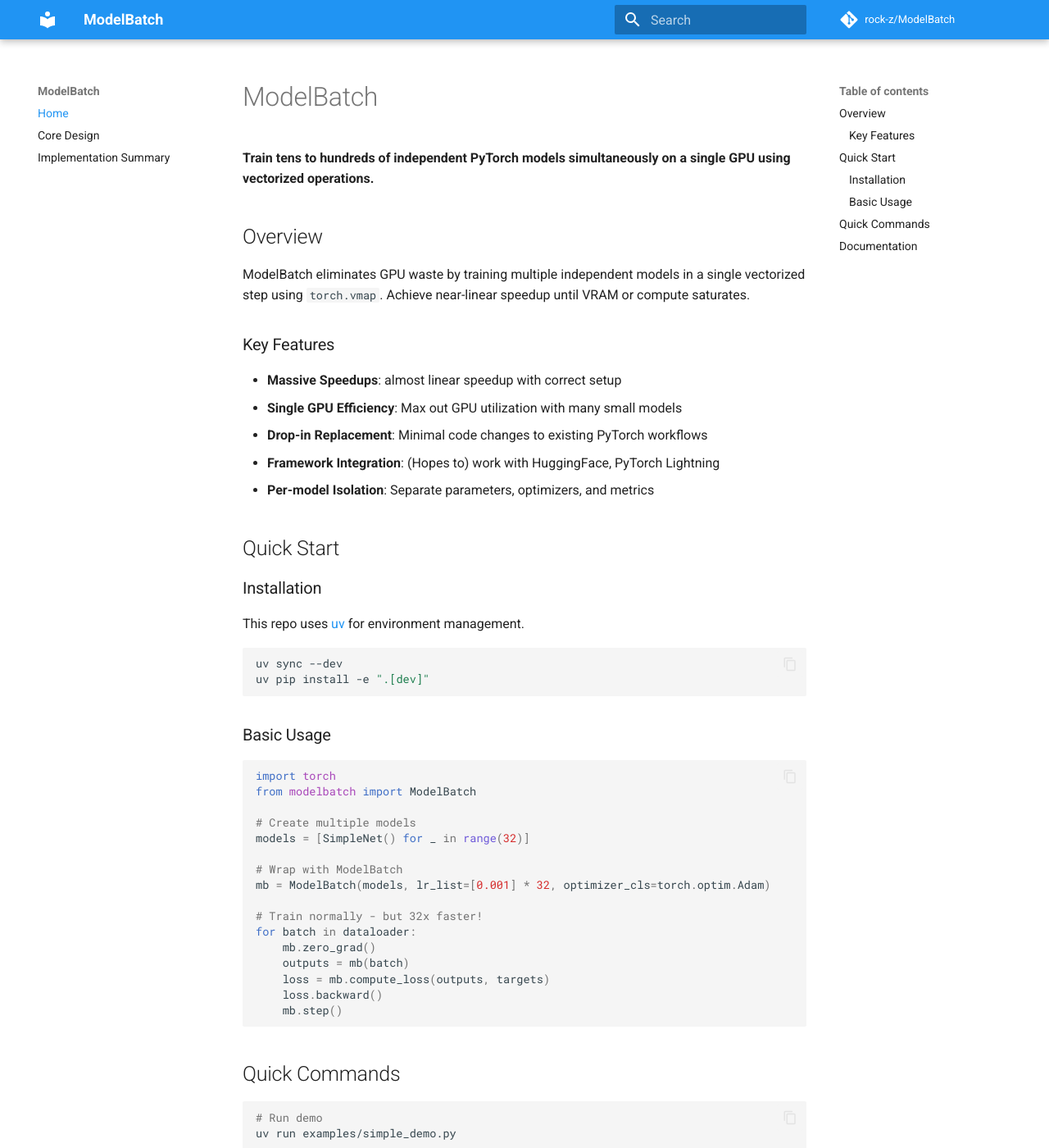
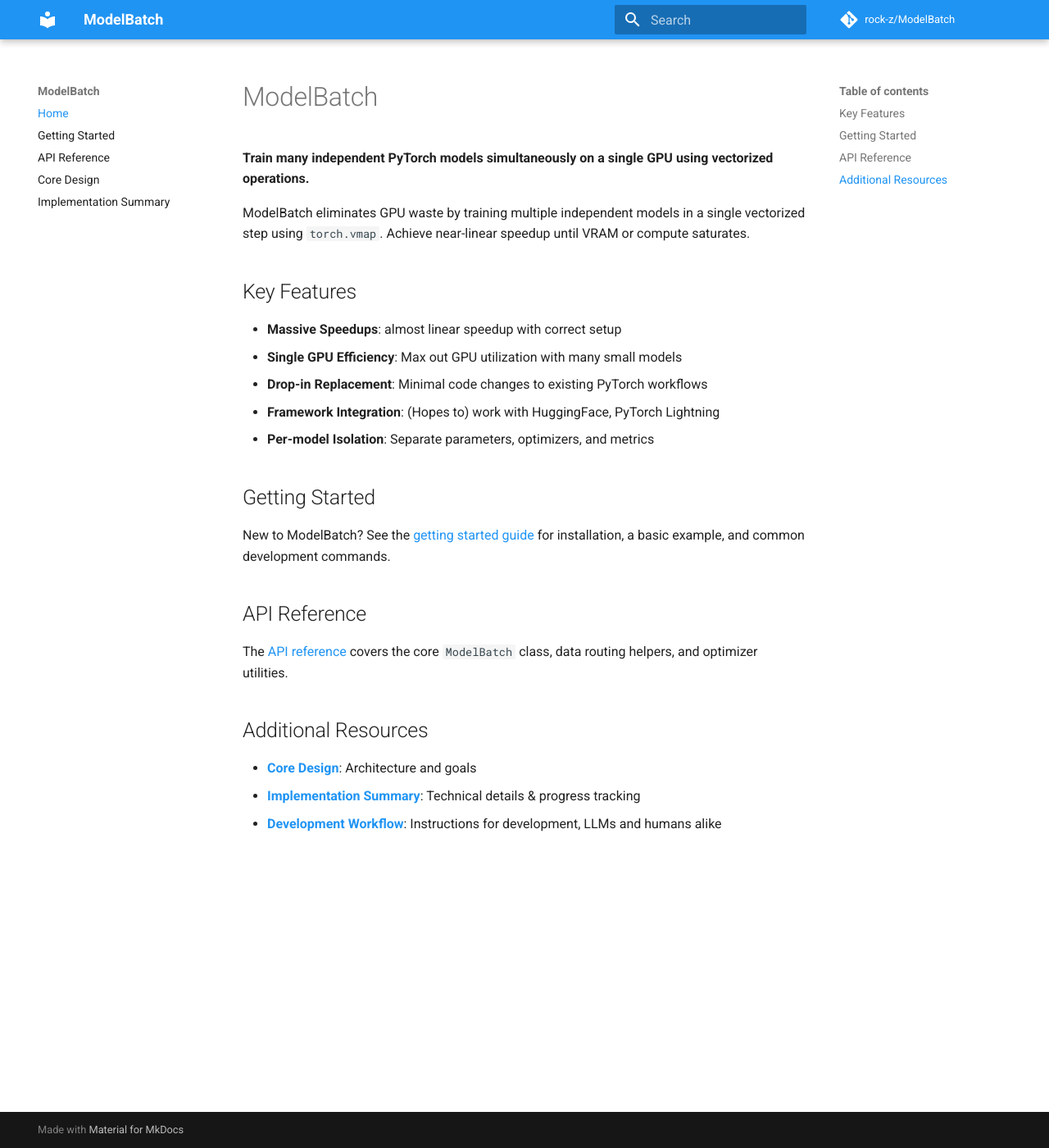
Before and after one commit to Rock-Z/ModelBatch, an MkDocs documentation site: the page built from docs/index.md, in a window 1280 px wide and 1400 px high. Shown: the whole window at 82% size. Built offline with MkDocs 1.6.1 and Material for MkDocs 9.7.7, drawn with Linux system fonts in a browser that asks for light colours; comment, search, counter and statistics services are not loaded; some of the changed text lies outside the part shown.

````diff
--- a/docs/index.md
+++ b/docs/index.md
@@ -1,12 +1,10 @@
 # ModelBatch
 
-**Train tens to hundreds of independent PyTorch models simultaneously on a single GPU using vectorized operations.**
-
-## Overview
+**Train many independent PyTorch models simultaneously on a single GPU using vectorized operations.**
 
 ModelBatch eliminates GPU waste by training multiple independent models in a single vectorized step using `torch.vmap`. Achieve near-linear speedup until VRAM or compute saturates.
 
-### Key Features
+## Key Features
 
 - **Massive Speedups**: almost linear speedup with correct setup
 - **Single GPU Efficiency**: Max out GPU utilization with many small models
@@ -14,53 +12,17 @@ ModelBatch eliminates GPU waste by training multiple independent models in a sin
 - **Framework Integration**: (Hopes to) work with HuggingFace, PyTorch Lightning
 - **Per-model Isolation**: Separate parameters, optimizers, and metrics
 
-## Quick Start
+## Getting Started
 
-### Installation
+New to ModelBatch? See the [getting started guide](getting_started.md) for installation, a basic example, and common development commands.
 
-This repo uses [uv](https://docs.astral.sh/uv/) for environment management.
+## API Reference
 
-```bash
-uv sync --dev
-uv pip install -e ".[dev]"
-```
+The [API reference](api.md) covers the core `ModelBatch` class, data routing helpers,
+and optimizer utilities.
 
-### Basic Usage
-
-```python
-import torch
-from modelbatch import ModelBatch
-
-# Create multiple models
-models = [SimpleNet() for _ in range(32)]
-
-# Wrap with ModelBatch
-mb = ModelBatch(models, lr_list=[0.001] * 32, optimizer_cls=torch.optim.Adam)
-
-# Train normally - but 32x faster!
-for batch in dataloader:
-    mb.zero_grad()
-    outputs = mb(batch)
-    loss = mb.compute_loss(outputs, targets)
-    loss.backward()
-    mb.step()
-```
-
-## Quick Commands
-
-```bash
-# Run demo
-uv run examples/simple_demo.py
-
-# Run tests
-uv run -m pytest
-
-# Local docs
-uv run mkdocs serve
-```
-
-## Documentation
+## Additional Resources
 
 - **[Core Design](design.md)**: Architecture and goals
 - **[Implementation Summary](IMPLEMENTATION_SUMMARY.md)**: Technical details & progress tracking
-- **[Development Workflow](../AGENTS.md)**: Instructions for development, LLMs and humans alike
+- **[Development Workflow](https://github.com/rock-z/ModelBatch/blob/main/AGENTS.md)**: Instructions for development, LLMs and humans alike
--- a/mkdocs.yml
+++ b/mkdocs.yml
@@ -1,5 +1,5 @@
 site_name: ModelBatch
-site_description: Train hundreds to thousands of independent PyTorch models simultaneously on a single GPU using vectorized operations
+site_description: Train many independent PyTorch models simultaneously on a single GPU using vectorized operations
 site_url: https://rock-z.github.io/ModelBatch/
 
 repo_name: rock-z/ModelBatch
@@ -21,6 +21,8 @@ theme:
 
 nav:
   - Home: index.md
+  - Getting Started: getting_started.md
+  - API Reference: api.md
   - Core Design: design.md
   - Implementation Summary: IMPLEMENTATION_SUMMARY.md
 
--- a/pyproject.toml
+++ b/pyproject.toml
@@ -118,9 +118,11 @@ ignore = [
 
 [tool.ruff.lint.per-file-ignores]
 "tests/**/*" = ["S101", "ARG001", "PLR2004"]
-"examples/**/*" = ["T201", "S603", "S607"]
+"tests/test_compile.py" = ["BLE001", "FBT001", "FA102", "PT006", "PT018", "I001", "RUF100", "F401"]
+"examples/**/*" = ["T201", "S603", "S607", "F401", "F841", "ERA001", "RET504", "I001", "UP035"]
 "__init__.py" = ["F401"]
 "src/modelbatch/core.py" = ["FBT"]
+"src/modelbatch/huggingface_integration.py" = ["ARG002", "FBT001", "FBT002"]
 
 [tool.ruff.lint.isort]
 known-first-party = ["modelbatch"]
--- a/src/modelbatch/__init__.py
+++ b/src/modelbatch/__init__.py
@@ -1,6 +1,6 @@
 """
-ModelBatch: Train hundreds to thousands of independent PyTorch models simultaneously
-on a single GPU using vectorized operations.
+ModelBatch: Train many independent PyTorch models simultaneously on a single GPU
+using vectorized operations.
 """
 
 __version__ = "0.1.0"
````
Also changed, not shown: README.md (+6 -6 lines), docs/api.md (added, +157 -0 lines), docs/design.md (added, +3 -0 lines), docs/getting_started.md (added, +45 -0 lines), 3 other files.
